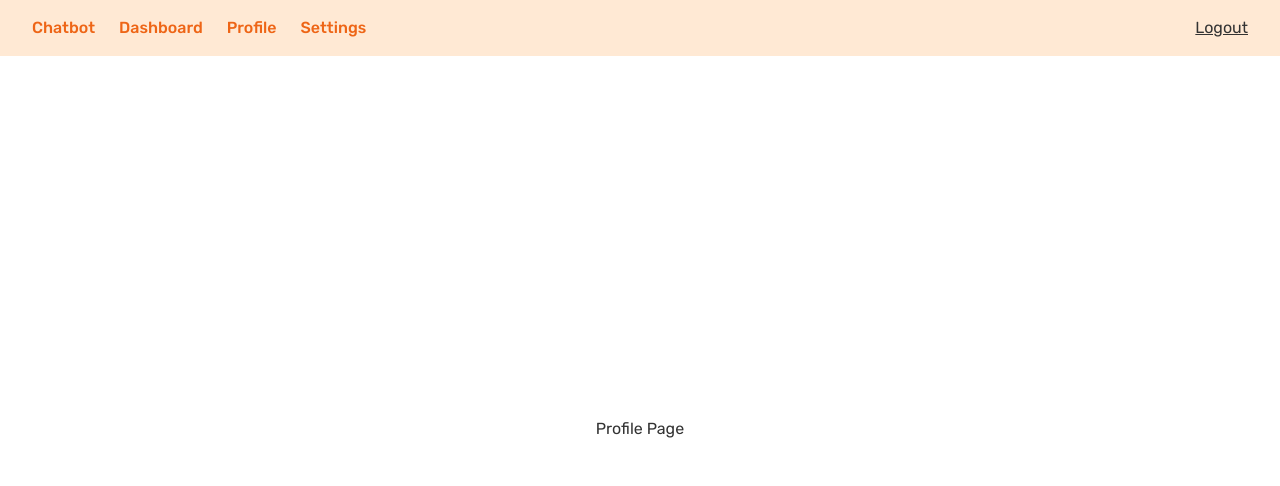
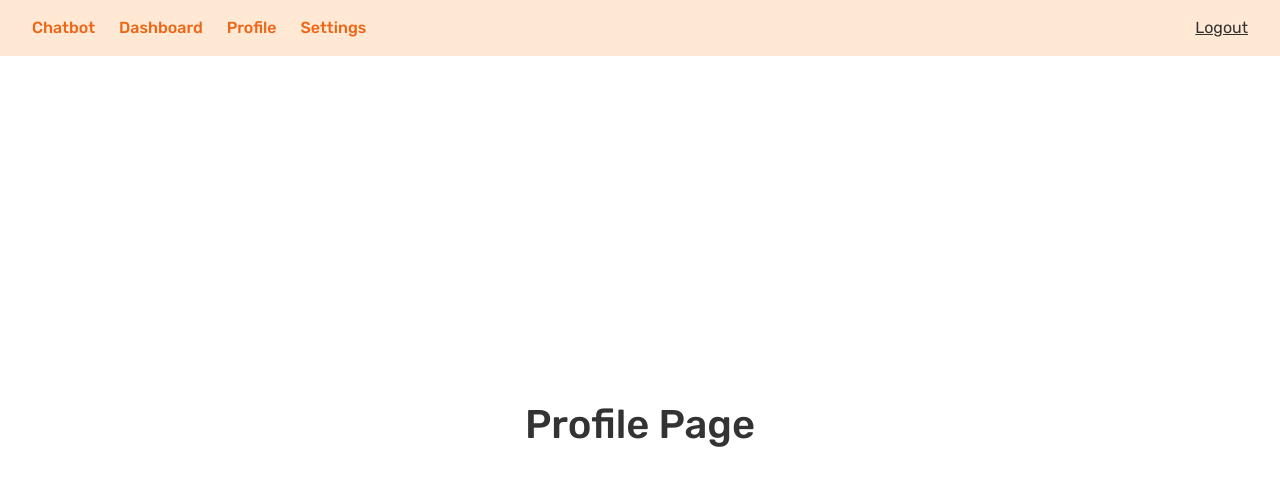
Before and after one commit to tgw6201/SummerBuild2025, a React (Vite) app in the folder client/: page /profile in a window 1280 px wide. Shown: the top 486 px of the page. Built offline with nearby package versions, Linux system fonts and the light colour scheme.

Commit message:
Update Profile.jsx

```diff
--- a/client/src/pages/Profile.jsx
+++ b/client/src/pages/Profile.jsx
@@ -1,3 +1,11 @@
 export default function Profile() {
-  return <div>Profile Page</div>;
+  return (
+    <div className="profile-container">
+      <header>
+        <h1>Profile Page</h1>
+      </header>
+
+    </div>
+  );
+
 }
```
